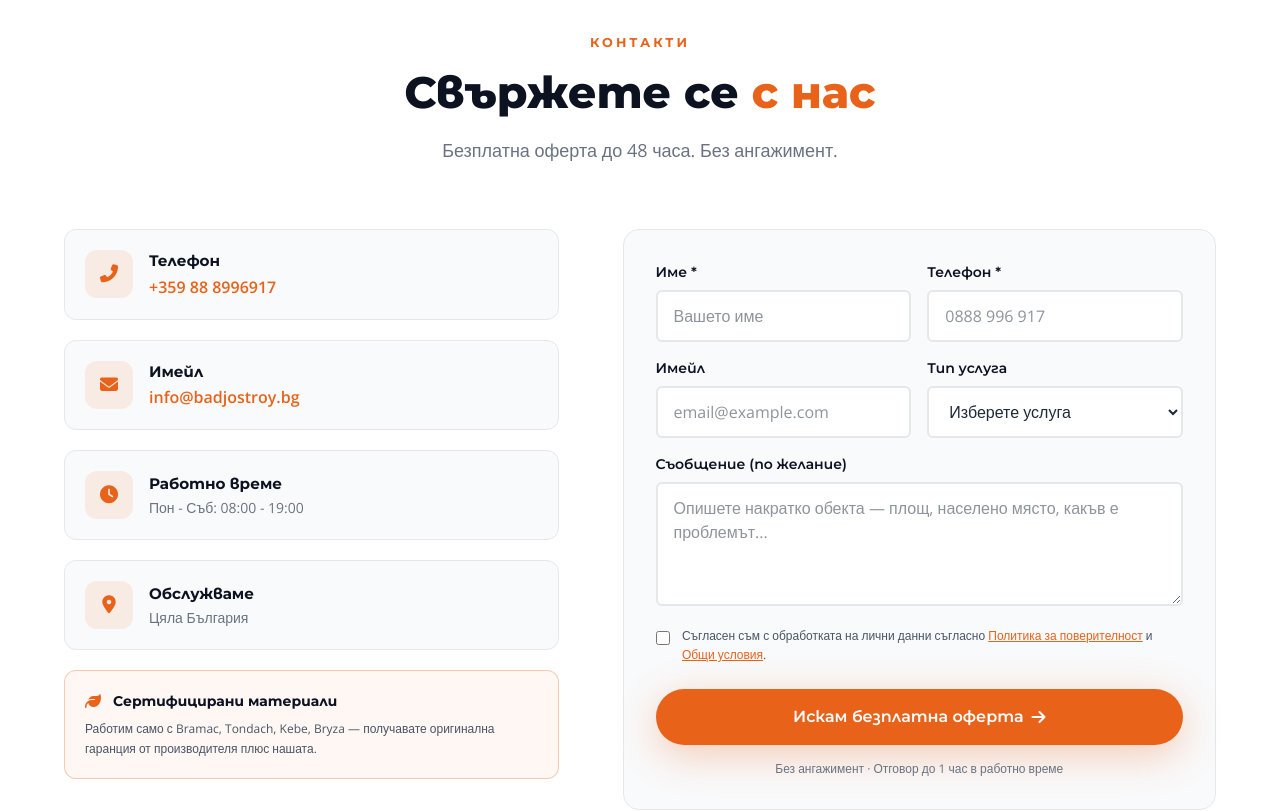
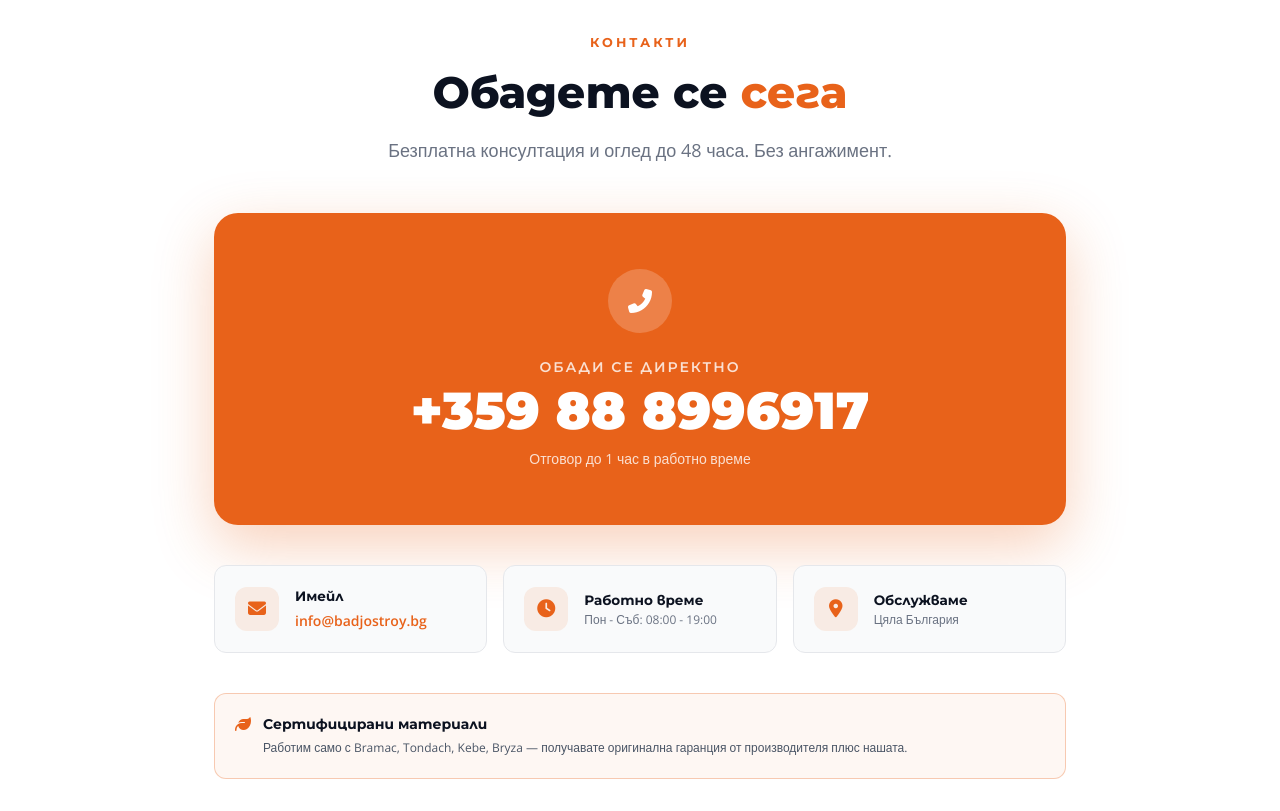
Before and after one commit to marto171/badjo-stroy, a Next.js app: page / in a window 1280 px wide. Shown: the part 9700-10511 px from the top of the page. Built offline with nearby package versions, Linux system fonts and the light colour scheme.

Commit message:
Replace contact form with phone CTA

```diff
--- a/src/components/Contact.tsx
+++ b/src/components/Contact.tsx
@@ -1,248 +1,88 @@
-"use client";
-
-import { useState, type FormEvent } from "react";
 import RevealOnScroll from "./RevealOnScroll";
 
+const PHONE_DISPLAY = "+359 88 8996917";
+const PHONE_HREF = "tel:+359888996917";
+
 const contactCards = [
-  { icon: "fas fa-phone-alt", title: "Телефон", content: "+359 88 8996917", href: "tel:+359888996917" },
   { icon: "fas fa-envelope", title: "Имейл", content: "info@badjostroy.bg", href: "mailto:info@badjostroy.bg" },
   { icon: "fas fa-clock", title: "Работно време", content: "Пон - Съб: 08:00 - 19:00" },
   { icon: "fas fa-map-marker-alt", title: "Обслужваме", content: "Цяла България" },
 ];
 
-const PHONE_REGEX = /^(\+359|359|0)[\s\-]?[0-9]{8,9}$/;
-
 export default function Contact() {
-  const [submitted, setSubmitted] = useState(false);
-  const [errors, setErrors] = useState<Record<string, boolean>>({});
-  const [submitting, setSubmitting] = useState(false);
-
-  const handleSubmit = (e: FormEvent<HTMLFormElement>) => {
-    e.preventDefault();
-    const form = e.currentTarget;
-    const data = new FormData(form);
-    const newErrors: Record<string, boolean> = {};
-
-    if (!data.get("name")?.toString().trim()) newErrors.name = true;
-
-    const phone = (data.get("phone")?.toString() || "").replace(/[\s\-]/g, "");
-    if (!phone || !PHONE_REGEX.test(phone)) newErrors.phone = true;
-
-    const email = data.get("email")?.toString() || "";
-    if (email && !/^[^\s@]+@[^\s@]+\.[^\s@]+$/.test(email)) newErrors.email = true;
-
-    if (!data.get("gdpr")) newErrors.gdpr = true;
-
-    setErrors(newErrors);
-    if (Object.keys(newErrors).length > 0) return;
-
-    setSubmitting(true);
-    setTimeout(() => {
-      setSubmitted(true);
-      setSubmitting(false);
-    }, 1200);
-  };
-
-  const clearError = (field: string) => {
-    setErrors((prev) => {
-      const next = { ...prev };
-      delete next[field];
-      return next;
-    });
-  };
-
   return (
     <section id="contact" className="py-20 md:py-24 lg:py-32 bg-white" aria-label="Контакти">
-      <div className="max-w-[1200px] mx-auto px-6">
-        <RevealOnScroll direction="up" className="text-center max-w-[640px] mx-auto mb-16">
+      <div className="max-w-[900px] mx-auto px-6">
+        <RevealOnScroll direction="up" className="text-center max-w-[640px] mx-auto mb-12">
           <span className="inline-block font-[family-name:var(--font-heading)] font-bold text-[0.8rem] tracking-[3px] uppercase text-[var(--color-gold)] mb-3">
             Контакти
           </span>
           <h2 className="font-[family-name:var(--font-heading)] font-extrabold text-[clamp(1.75rem,4vw,2.75rem)] text-[var(--color-dark)] leading-tight mb-4">
-            Свържете се <span className="text-[var(--color-gold)]">с нас</span>
+            Обадете се <span className="text-[var(--color-gold)]">сега</span>
           </h2>
           <p className="text-gray-500 text-lg leading-relaxed">
-            Безплатна оферта до 48 часа. Без ангажимент.
+            Безплатна консултация и оглед до 48 часа. Без ангажимент.
           </p>
         </RevealOnScroll>
 
-        <div className="grid grid-cols-1 md:grid-cols-[1fr_1.2fr] gap-16">
-          <RevealOnScroll direction="left">
-            <div className="flex flex-col gap-5">
-              {contactCards.map((card) => (
-                <div
-                  key={card.title}
-                  className="group flex gap-4 items-center p-5 bg-gray-50 rounded-xl border border-gray-200 hover:border-[var(--color-gold)] hover:translate-x-2 hover:shadow-lg transition-all duration-250"
+        <RevealOnScroll direction="up">
+          <a
+            href={PHONE_HREF}
+            className="group block bg-[var(--color-gold)] rounded-3xl p-10 md:p-14 text-center shadow-[0_20px_60px_rgba(232,98,26,0.3)] hover:shadow-[0_25px_70px_rgba(232,98,26,0.4)] hover:-translate-y-1 transition-all duration-300"
+            aria-label={`Обади се на ${PHONE_DISPLAY}`}
           >
-                  <div className="w-12 h-12 min-w-[48px] bg-[var(--color-gold)]/10 text-[var(--color-gold)] rounded-xl flex items-center justify-center text-lg">
+            <div className="inline-flex items-center justify-center w-16 h-16 bg-white/20 rounded-full mb-6 group-hover:scale-110 transition-transform duration-300">
+              <i className="fas fa-phone-alt text-white text-2xl" />
+            </div>
+            <p className="font-[family-name:var(--font-heading)] font-semibold text-white/80 text-sm tracking-[2px] uppercase mb-2">
+              Обади се директно
+            </p>
+            <p className="font-[family-name:var(--font-heading)] font-black text-white text-[clamp(2rem,6vw,3.25rem)] leading-none mb-3">
+              {PHONE_DISPLAY}
+            </p>
+            <p className="text-white/80 text-sm">
+              Отговор до 1 час в работно време
+            </p>
+          </a>
+        </RevealOnScroll>
+
+        <div className="grid grid-cols-1 md:grid-cols-3 gap-4 mt-10">
+          {contactCards.map((card, i) => (
+            <RevealOnScroll key={card.title} direction="up" delay={i * 100}>
+              <div className="flex gap-4 items-center p-5 bg-gray-50 rounded-xl border border-gray-200 h-full hover:border-[var(--color-gold)] hover:shadow-lg transition-all duration-250">
+                <div className="w-11 h-11 min-w-[44px] bg-[var(--color-gold)]/10 text-[var(--color-gold)] rounded-xl flex items-center justify-center text-lg">
                   <i className={card.icon} />
                 </div>
                 <div>
-                    <h3 className="font-[family-name:var(--font-heading)] font-bold text-[0.95rem] text-[var(--color-dark)] mb-0.5">
+                  <h3 className="font-[family-name:var(--font-heading)] font-bold text-[0.85rem] text-[var(--color-dark)] mb-0.5">
                     {card.title}
                   </h3>
                   {card.href ? (
-                      <a href={card.href} className="text-[var(--color-gold)] font-semibold hover:text-[var(--color-gold-dark)] transition-colors duration-250">
+                    <a href={card.href} className="text-[var(--color-gold)] text-sm font-semibold hover:text-[var(--color-gold-dark)] transition-colors duration-250 break-all">
                       {card.content}
                     </a>
                   ) : (
-                      <p className="text-sm text-gray-500">{card.content}</p>
+                    <p className="text-xs text-gray-500">{card.content}</p>
                   )}
                 </div>
               </div>
+            </RevealOnScroll>
           ))}
+        </div>
 
-              <div className="p-5 bg-[var(--color-gold)]/5 rounded-xl border border-[var(--color-gold)]/30">
-                <div className="flex items-center gap-3 mb-2">
-                  <i className="fas fa-leaf text-[var(--color-gold)]" />
-                  <h3 className="font-[family-name:var(--font-heading)] font-bold text-sm text-[var(--color-dark)]">
+        <RevealOnScroll direction="up" delay={300}>
+          <div className="mt-10 p-5 bg-[var(--color-gold)]/5 rounded-xl border border-[var(--color-gold)]/30 flex items-start gap-3">
+            <i className="fas fa-leaf text-[var(--color-gold)] mt-0.5" />
+            <div>
+              <h3 className="font-[family-name:var(--font-heading)] font-bold text-sm text-[var(--color-dark)] mb-1">
                 Сертифицирани материали
               </h3>
-                </div>
               <p className="text-xs text-gray-600 leading-relaxed">
                 Работим само с Bramac, Tondach, Kebe, Bryza — получавате оригинална гаранция от производителя плюс нашата.
               </p>
             </div>
           </div>
         </RevealOnScroll>
-
-          <RevealOnScroll direction="right">
-            <div className="relative">
-              {!submitted ? (
-                <form onSubmit={handleSubmit} className="bg-gray-50 p-8 rounded-2xl border border-gray-200" noValidate>
-                  <input type="text" name="website" tabIndex={-1} autoComplete="off" className="hidden" aria-hidden="true" />
-
-                  <div className="grid grid-cols-1 md:grid-cols-2 gap-4 mb-4">
-                    <div className="flex flex-col">
-                      <label htmlFor="name" className="font-[family-name:var(--font-heading)] font-semibold text-sm text-[var(--color-dark)] mb-2">
-                        Име *
-                      </label>
-                      <input
-                        type="text"
-                        id="name"
-                        name="name"
-                        placeholder="Вашето име"
-                        className={`px-4 py-3 border-2 rounded-md bg-white text-gray-800 min-h-[48px] transition-all duration-250 focus:outline-none focus:border-[var(--color-gold)] focus:shadow-[0_0_0_4px_rgba(232,98,26,0.15)] ${errors.name ? "border-red-500" : "border-gray-200"}`}
-                        onInput={() => clearError("name")}
-                      />
-                      {errors.name && <span className="text-xs text-red-500 mt-1">Моля, въведете вашето име</span>}
-                    </div>
-                    <div className="flex flex-col">
-                      <label htmlFor="phone" className="font-[family-name:var(--font-heading)] font-semibold text-sm text-[var(--color-dark)] mb-2">
-                        Телефон *
-                      </label>
-                      <input
-                        type="tel"
-                        id="phone"
-                        name="phone"
-                        placeholder="0888 996 917"
-                        className={`px-4 py-3 border-2 rounded-md bg-white text-gray-800 min-h-[48px] transition-all duration-250 focus:outline-none focus:border-[var(--color-gold)] focus:shadow-[0_0_0_4px_rgba(232,98,26,0.15)] ${errors.phone ? "border-red-500" : "border-gray-200"}`}
-                        onInput={() => clearError("phone")}
-                      />
-                      {errors.phone && <span className="text-xs text-red-500 mt-1">Моля, въведете валиден телефонен номер</span>}
-                    </div>
-                  </div>
-
-                  <div className="grid grid-cols-1 md:grid-cols-2 gap-4 mb-4">
-                    <div className="flex flex-col">
-                      <label htmlFor="email" className="font-[family-name:var(--font-heading)] font-semibold text-sm text-[var(--color-dark)] mb-2">
-                        Имейл
-                      </label>
-                      <input
-                        type="email"
-                        id="email"
-                        name="email"
-                        placeholder="email@example.com"
-                        className={`px-4 py-3 border-2 rounded-md bg-white text-gray-800 min-h-[48px] transition-all duration-250 focus:outline-none focus:border-[var(--color-gold)] focus:shadow-[0_0_0_4px_rgba(232,98,26,0.15)] ${errors.email ? "border-red-500" : "border-gray-200"}`}
-                        onInput={() => clearError("email")}
-                      />
-                      {errors.email && <span className="text-xs text-red-500 mt-1">Моля, въведете валиден имейл</span>}
-                    </div>
-                    <div className="flex flex-col">
-                      <label htmlFor="service" className="font-[family-name:var(--font-heading)] font-semibold text-sm text-[var(--color-dark)] mb-2">
-                        Тип услуга
-                      </label>
-                      <select
-                        id="service"
-                        name="service"
-                        className="px-4 py-3 border-2 border-gray-200 rounded-md bg-white text-gray-800 min-h-[48px] transition-all duration-250 focus:outline-none focus:border-[var(--color-gold)] focus:shadow-[0_0_0_4px_rgba(232,98,26,0.15)]"
-                      >
-                        <option value="">Изберете услуга</option>
-                        <option value="new-roof">Нов покрив „под ключ“</option>
-                        <option value="roof-repair">Ремонт на покрив</option>
-                        <option value="leak">Течащ покрив (спешно)</option>
-                        <option value="flat-roof">Хидроизолация (плосък покрив)</option>
-                        <option value="gutters">Улуци и обшивки</option>
-                        <option value="inspection">Само оглед / консултация</option>
-                        <option value="other">Друго</option>
-                      </select>
-                    </div>
-                  </div>
-
-                  <div className="flex flex-col mb-5">
-                    <label htmlFor="message" className="font-[family-name:var(--font-heading)] font-semibold text-sm text-[var(--color-dark)] mb-2">
-                      Съобщение (по желание)
-                    </label>
-                    <textarea
-                      id="message"
-                      name="message"
-                      rows={4}
-                      placeholder="Опишете накратко обекта — площ, населено място, какъв е проблемът..."
-                      className="px-4 py-3 border-2 border-gray-200 rounded-md bg-white text-gray-800 min-h-[110px] resize-y transition-all duration-250 focus:outline-none focus:border-[var(--color-gold)] focus:shadow-[0_0_0_4px_rgba(232,98,26,0.15)]"
-                    />
-                  </div>
-
-                  <label className="flex items-start gap-3 mb-6 cursor-pointer">
-                    <input
-                      type="checkbox"
-                      name="gdpr"
-                      className="mt-1 w-4 h-4 accent-[var(--color-gold)]"
-                      onChange={() => clearError("gdpr")}
-                    />
-                    <span className="text-xs text-gray-600 leading-relaxed">
-                      Съгласен съм с обработката на лични данни съгласно{" "}
-                      <a href="/privacy" className="text-[var(--color-gold)] underline">Политика за поверителност</a> и{" "}
-                      <a href="/terms" className="text-[var(--color-gold)] underline">Общи условия</a>.
-                      {errors.gdpr && <span className="block text-red-500 mt-1">Моля, потвърдете съгласието</span>}
-                    </span>
-                  </label>
-
-                  <button
-                    type="submit"
-                    disabled={submitting}
-                    className="w-full inline-flex items-center justify-center gap-2 font-[family-name:var(--font-heading)] font-semibold bg-[var(--color-gold)] text-white px-8 py-4 rounded-full shadow-[0_10px_40px_rgba(232,98,26,0.3)] hover:bg-[var(--color-gold-dark)] hover:-translate-y-0.5 transition-all duration-250 disabled:opacity-60 disabled:cursor-not-allowed cursor-pointer"
-                  >
-                    {submitting ? (
-                      <>
-                        <i className="fas fa-spinner fa-spin" />
-                        <span>Изпращане...</span>
-                      </>
-                    ) : (
-                      <>
-                        <span>Искам безплатна оферта</span>
-                        <i className="fas fa-arrow-right" />
-                      </>
-                    )}
-                  </button>
-
-                  <p className="text-center text-xs text-gray-500 mt-4">
-                    Без ангажимент &middot; Отговор до 1 час в работно време
-                  </p>
-                </form>
-              ) : (
-                <div className="bg-emerald-50 p-8 rounded-2xl border border-emerald-200 flex flex-col items-center justify-center text-center min-h-[400px]" style={{ animation: "fadeScale 0.5s ease forwards" }}>
-                  <i className="fas fa-check-circle text-5xl text-emerald-500 mb-4" />
-                  <h3 className="font-[family-name:var(--font-heading)] font-bold text-2xl text-[var(--color-dark)] mb-2">Благодарим ви!</h3>
-                  <p className="text-gray-600 mb-4">Вашето запитване е получено. Ще се свържем с вас до 1 час в работно време.</p>
-                  <p className="text-sm text-gray-500">
-                    Спешно? Обадете се на{" "}
-                    <a href="tel:+359888996917" className="text-[var(--color-gold)] font-semibold">+359 88 8996917</a>
-                  </p>
-                </div>
-              )}
-            </div>
-          </RevealOnScroll>
-        </div>
       </div>
     </section>
   );
```
Lines whose indentation alone changed are shown as unchanged.
